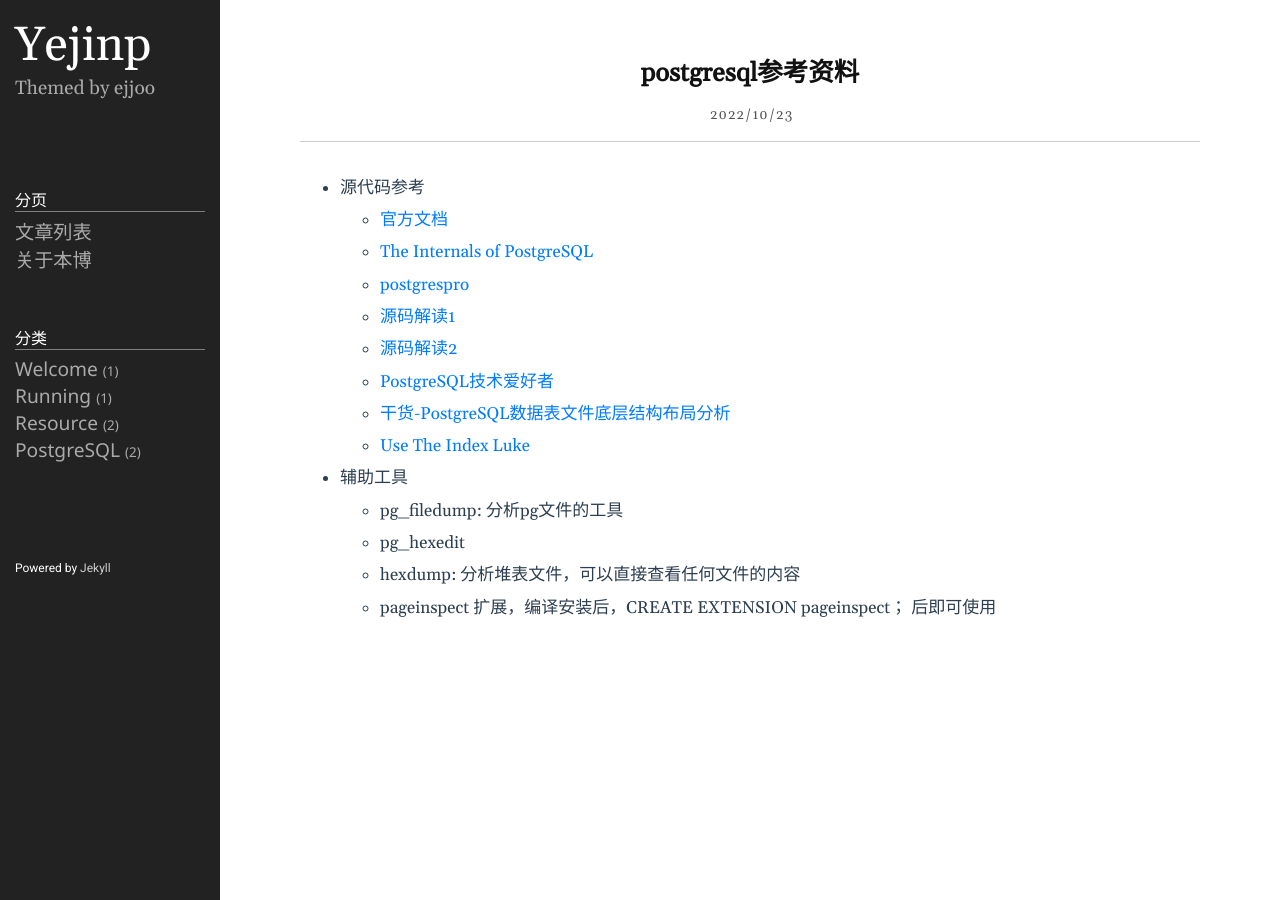
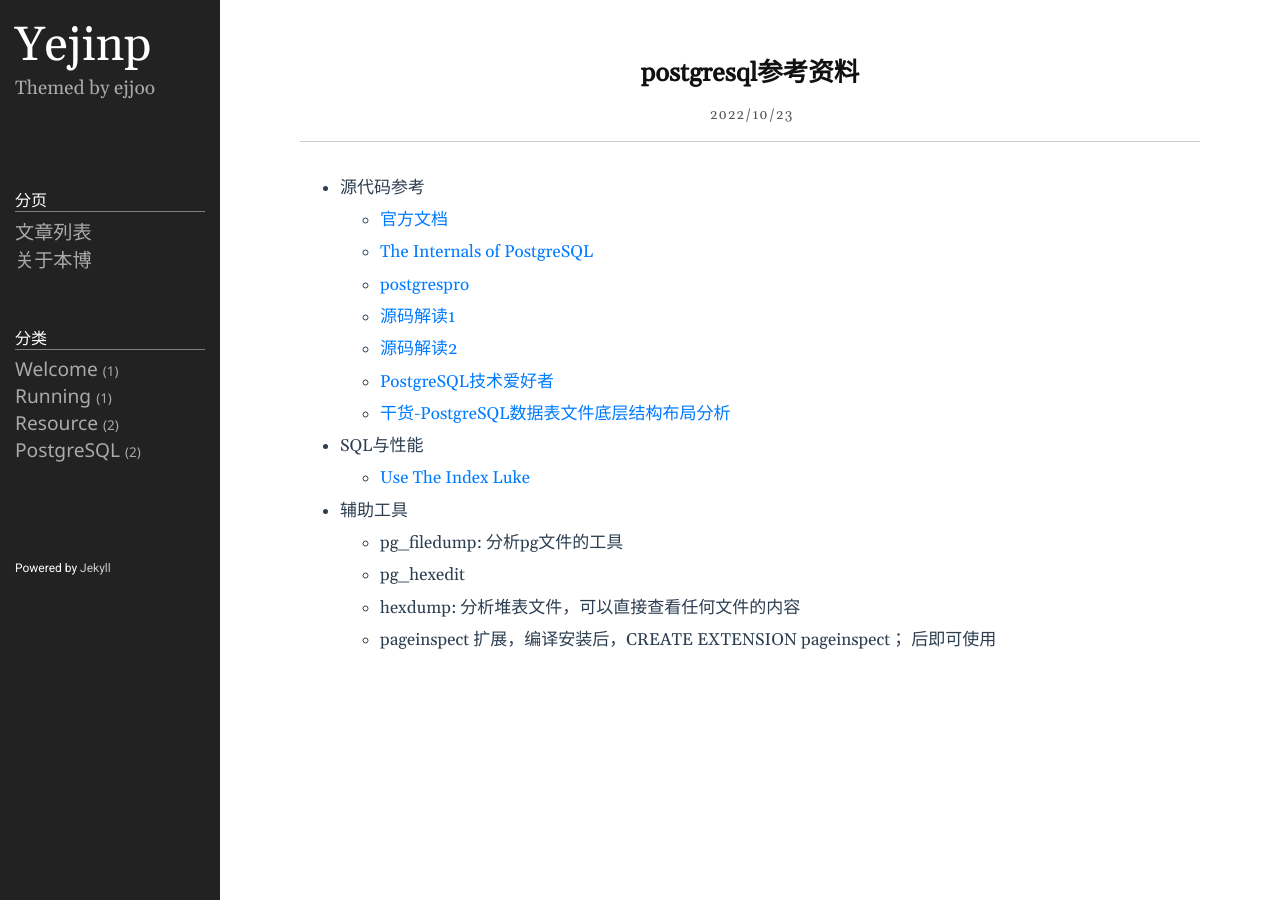
Before and after one commit to yejinp/yejinp.github.io, a Jekyll site: the page built from _posts/2022-10-23-postgresql参考资料.markdown, in a window 1280 px wide. Built offline with Jekyll 4.4.1, drawn with Linux system fonts in a browser that asks for light colours.

Commit message:
add some resource

```diff
--- a/_posts/2022-10-23-postgresql参考资料.markdown
+++ b/_posts/2022-10-23-postgresql参考资料.markdown
@@ -22,6 +22,8 @@ category: PostgreSQL
 
   - [干货-PostgreSQL数据表文件底层结构布局分析](https://blog.csdn.net/MyySophia/article/details/120724075)
 
+* SQL与性能
+
   - [Use The Index Luke](https://use-the-index-luke.com/sql/table-of-contents)
 
 
```
